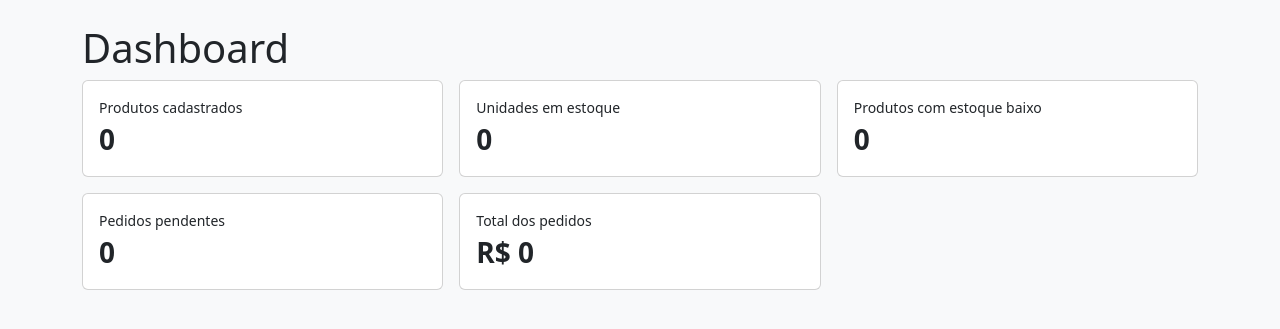
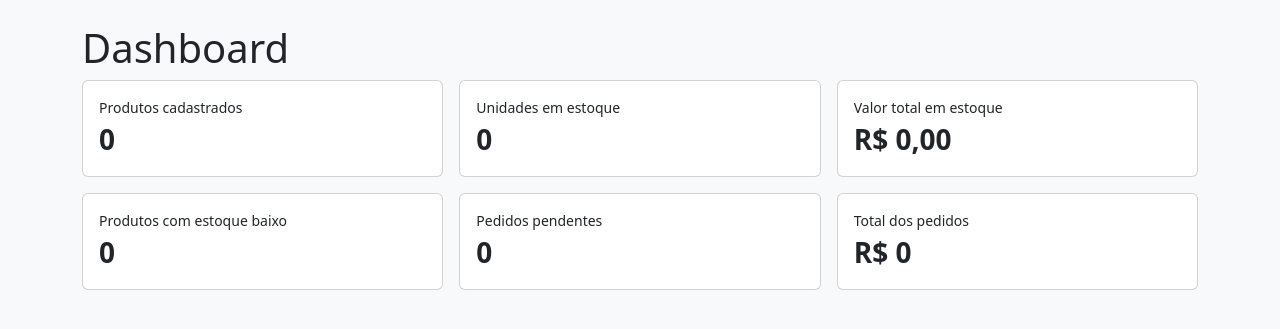
Before and after one commit to glitchamanda/stockflow-qs, a Django app: page / in a window 1280 px wide. Shown: the part 56-385 px from the top of the page. Run offline with Django 5.2, Linux system fonts and the light colour scheme; data that the repository does not hold is empty.

Commit message:
Adiconado no dashboard o total de custo total no estoque

```diff
--- a/core/views.py
+++ b/core/views.py
@@ -1,4 +1,4 @@
-from django.db.models import F, Sum
+from django.db.models import DecimalField, ExpressionWrapper, F, Sum
 from django.shortcuts import render
 from orders.models import Order
 from products.models import Product
@@ -9,6 +9,12 @@ def dashboard(request):
     return render(request, "core/dashboard.html", {
         "product_count": Product.objects.count(),
         "stock_total": Product.objects.aggregate(total=Sum("stock_quantity"))["total"] or 0,
+        "stock_value_total": Product.objects.aggregate(
+            total=Sum(ExpressionWrapper(
+                F("price") * F("stock_quantity"),
+                output_field=DecimalField(max_digits=20, decimal_places=2),
+            ))
+        )["total"] or 0,
         "low_stock": Product.objects.filter(stock_quantity__lte=F("minimum_stock")).count(),
         "pending_orders": Order.objects.filter(status=Order.Status.PENDING).count(),
         "orders_total": sum((order.total for order in orders), 0),
--- a/templates/core/dashboard.html
+++ b/templates/core/dashboard.html
@@ -2,6 +2,7 @@
 {% for label,value in cards %}<div class="col-md-4"><div class="card card-body"><small>{{ label }}</small><strong class="fs-3">{{ value }}</strong></div></div>{% endfor %}
 <div class="col-md-4"><div class="card card-body"><small>Produtos cadastrados</small><strong class="fs-3">{{ product_count }}</strong></div></div>
 <div class="col-md-4"><div class="card card-body"><small>Unidades em estoque</small><strong class="fs-3">{{ stock_total }}</strong></div></div>
+<div class="col-md-4"><div class="card card-body"><small>Valor total em estoque</small><strong class="fs-3">R$ {{ stock_value_total|floatformat:"2g" }}</strong></div></div>
 <div class="col-md-4"><div class="card card-body"><small>Produtos com estoque baixo</small><strong class="fs-3">{{ low_stock }}</strong></div></div>
 <div class="col-md-4"><div class="card card-body"><small>Pedidos pendentes</small><strong class="fs-3">{{ pending_orders }}</strong></div></div>
 <div class="col-md-4"><div class="card card-body"><small>Total dos pedidos</small><strong class="fs-3">R$ {{ orders_total }}</strong></div></div>
```
Also changed, not shown: tests/test_views.py (+2 -0 lines).
